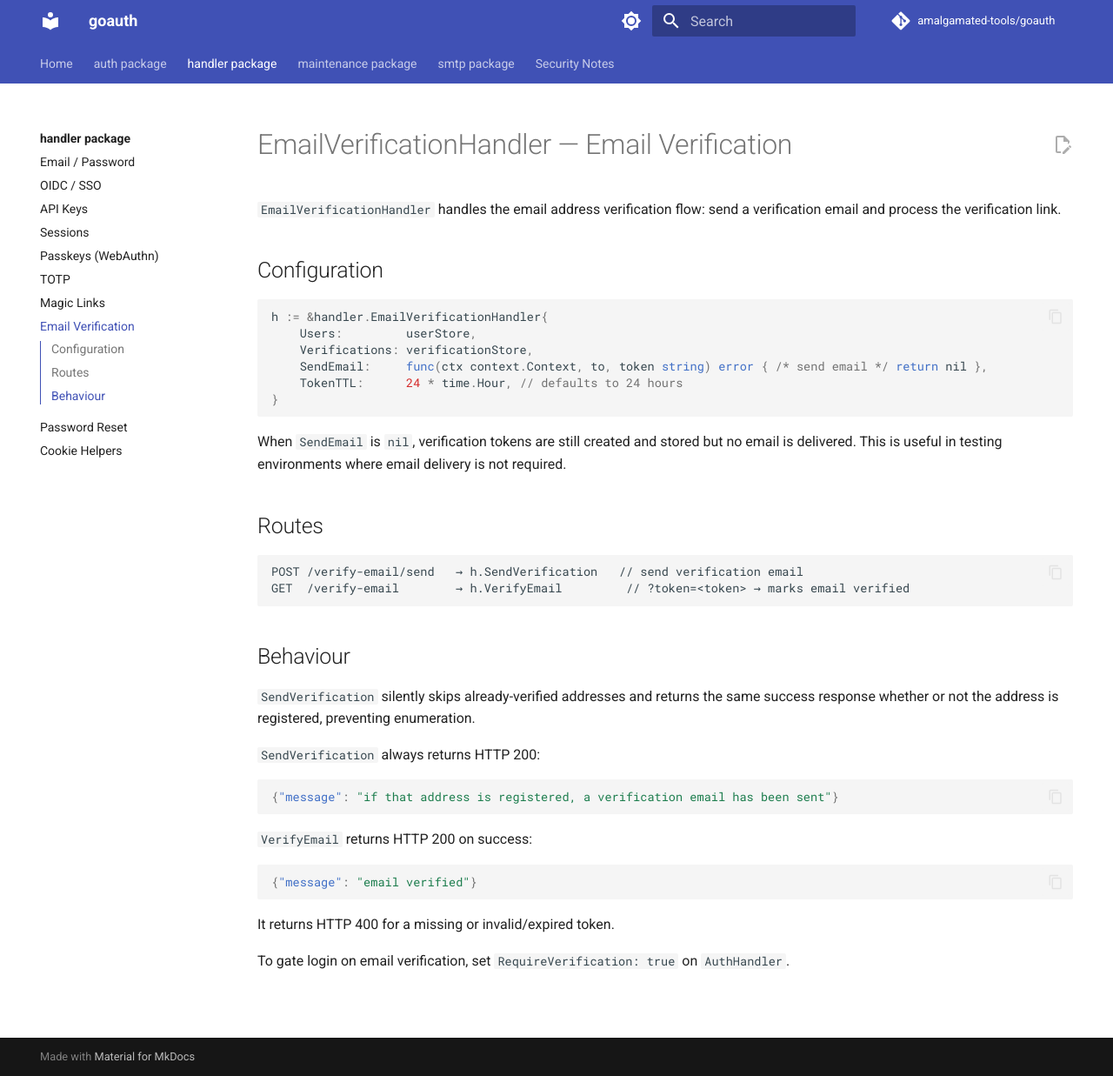
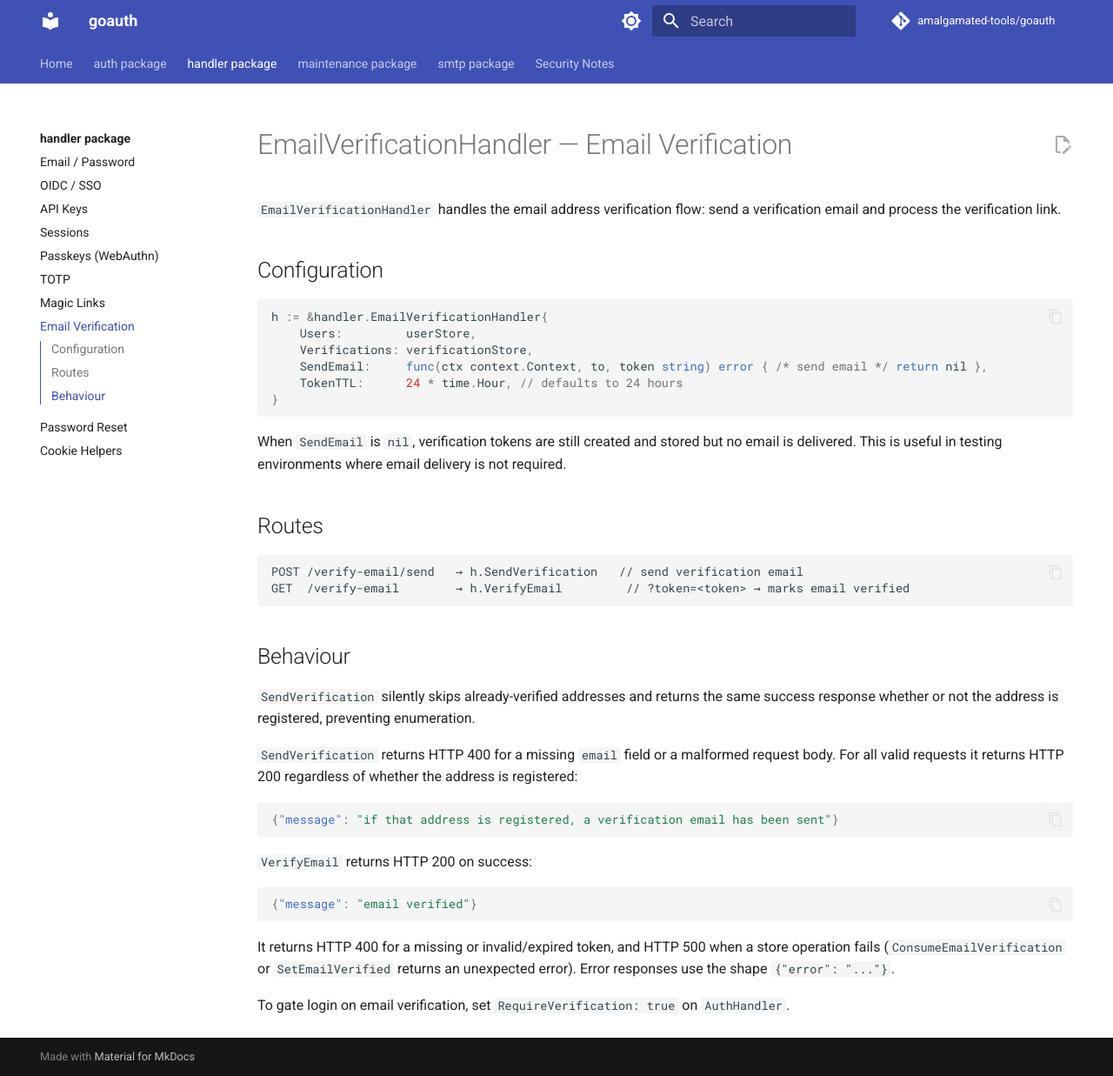
Before and after one commit to amalgamated-tools/goauth, an MkDocs documentation site: the page built from docs/handler/email-verification.md, in a window 1280 px wide and 1237 px high. Shown: the whole window at 87% size. Built offline with MkDocs 1.6.1 and Material for MkDocs 9.7.7, drawn with Linux system fonts in a browser that asks for light colours; comment, search, counter and statistics services are not loaded.

Commit message:
docs: address PR review comments on email verification and password reset docs
- Qualify SendVerification HTTP 200 claim; document 400 for missing/malformed requests
- Document HTTP 500 paths in VerifyEmail for store operation failures
- Remove redundant token-cleanup prose paragraph that duplicated the callout below

````diff
--- a/docs/handler/email-verification.md
+++ b/docs/handler/email-verification.md
@@ -26,7 +26,7 @@ GET  /verify-email        → h.VerifyEmail         // ?token=<token> → marks
 
 `SendVerification` silently skips already-verified addresses and returns the same success response whether or not the address is registered, preventing enumeration.
 
-`SendVerification` always returns HTTP 200:
+`SendVerification` returns HTTP 400 for a missing `email` field or a malformed request body. For all valid requests it returns HTTP 200 regardless of whether the address is registered:
 
 ```json
 {"message": "if that address is registered, a verification email has been sent"}
@@ -38,6 +38,6 @@ GET  /verify-email        → h.VerifyEmail         // ?token=<token> → marks
 {"message": "email verified"}
 ```
 
-It returns HTTP 400 for a missing or invalid/expired token.
+It returns HTTP 400 for a missing or invalid/expired token, and HTTP 500 when a store operation fails (`ConsumeEmailVerification` or `SetEmailVerified` returns an unexpected error). Error responses use the shape `{"error": "..."}`.
 
 To gate login on email verification, set `RequireVerification: true` on `AuthHandler`.
````
Also changed, not shown: docs/handler/password-reset.md (+0 -2 lines).
